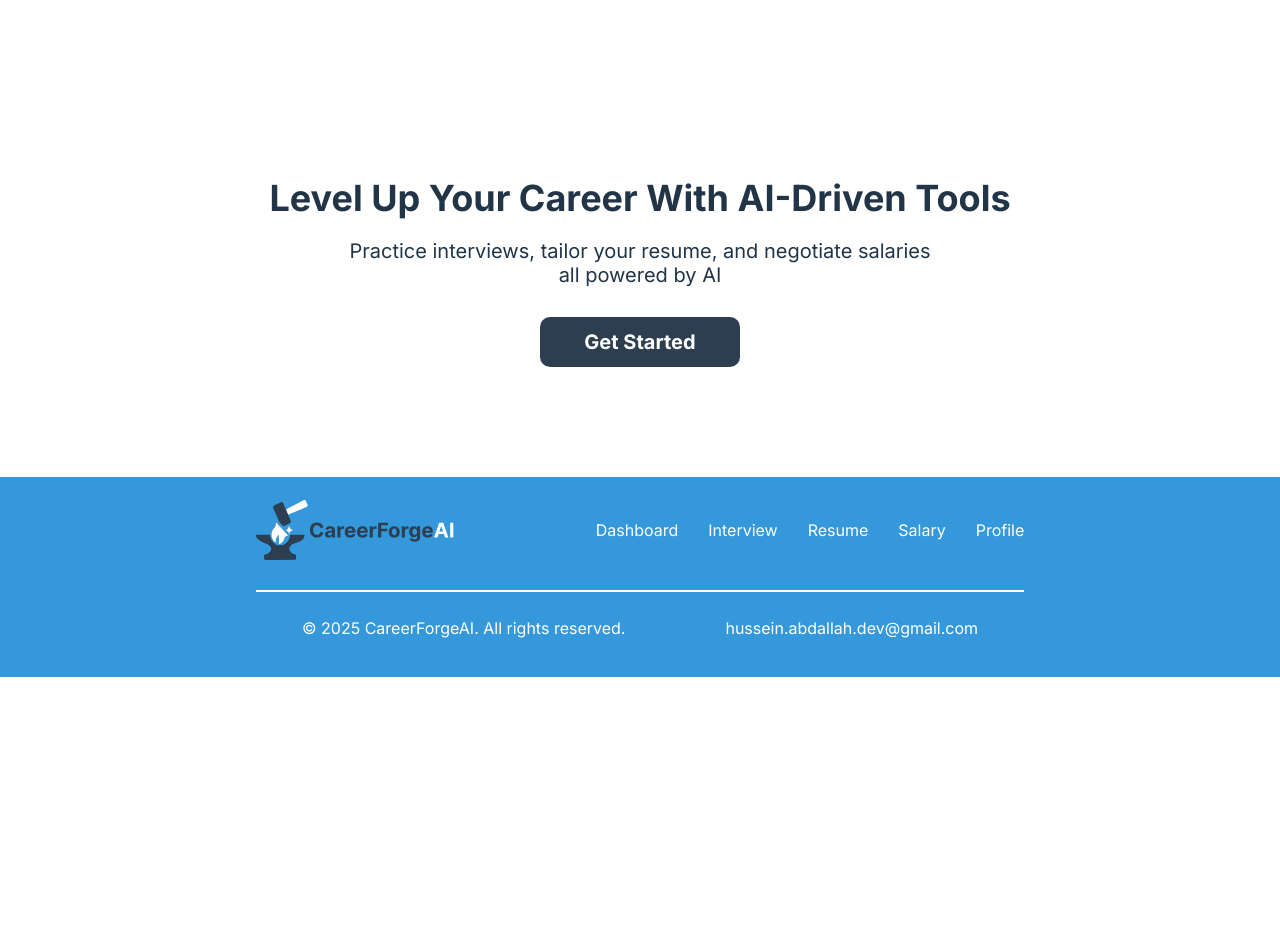
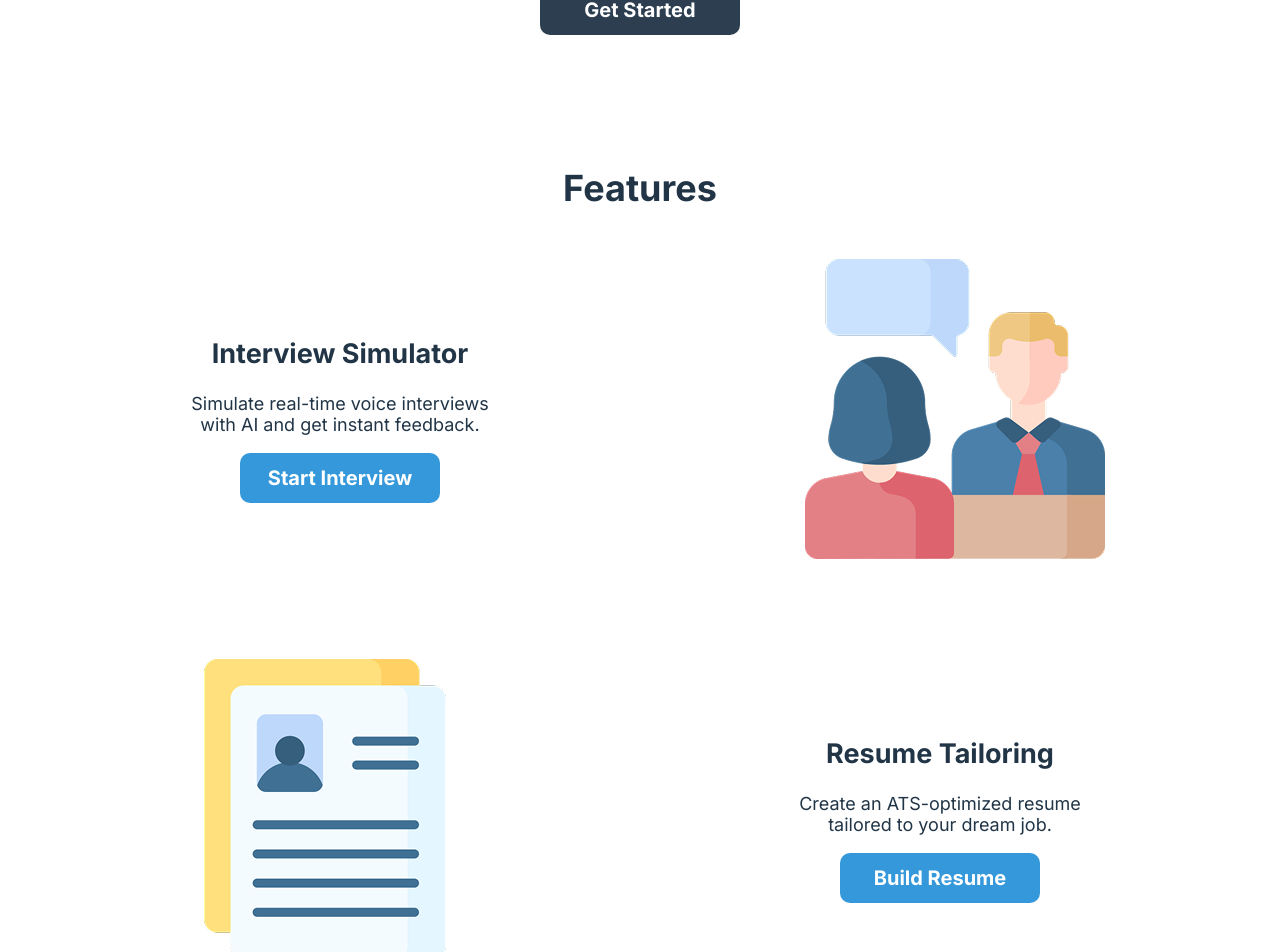
Before and after one commit to Hussein-Abdallah0/CareerForgeAI, a React (Vite) app in the folder frontend/: page /home in a window 1280 px wide. Shown: the part 334-1286 px from the top of the page. Before the commit the page ends 1011 px from the top, so only its background shows below. Built offline with nearby package versions, Linux system fonts and the light colour scheme.

Commit message:
Finish styling of 2nd section in home page

```diff
--- a/frontend/src/pages/Home/index.jsx
+++ b/frontend/src/pages/Home/index.jsx
@@ -11,10 +11,42 @@ const Home = () => {
   return (
     <div>
       <Navbar type="home" />
+
       <div className="home1">
         <h1 className="title">Level Up Your Career With AI-Driven Tools</h1>
         <p>Practice interviews, tailor your resume, and negotiate salaries all powered by AI</p>
         <Button text="Get Started" onClick={() => navigate("/login")} />
+      </div>
+      <div className="home2">
+        <h1 className="title">Features</h1>
+        <div className="features">
+          <div className="feature">
+            <div className="feature-details">
+              <h2>Interview Simulator</h2>
+              <p>Simulate real-time voice interviews with AI and get instant feedback.</p>
+              <Button version="secondary" text="Start Interview" />
+            </div>
+            <img src="home/image1.png" alt="" />
+          </div>
+
+          <div className="feature">
+            <img src="home/image2.png" alt="" />
+            <div className="feature-details">
+              <h2>Resume Tailoring</h2>
+              <p>Create an ATS-optimized resume tailored to your dream job.</p>
+              <Button version="secondary" text="Build Resume" />
+            </div>
+          </div>
+
+          <div className="feature">
+            <div className="feature-details">
+              <h2>Salary Negotiator</h2>
+              <p>Know your worth, get market insights and pay range suggestions.</p>
+              <Button version="secondary" text="Analyze Salary" />
+            </div>
+            <img src="home/image3.png" alt="" />
+          </div>
+        </div>
       </div>
 
       <Footer />
--- a/frontend/src/pages/Home/styles.css
+++ b/frontend/src/pages/Home/styles.css
@@ -4,6 +4,17 @@
   justify-content: center;
   align-items: center;
   text-align: center;
+  padding-top: 650px;
+  padding-bottom: 100px;
+}
+
+.home2 {
+  display: flex;
+  flex-direction: column;
+  justify-content: center;
+  align-items: center;
+  text-align: center;
+  /* margin-bottom: 100px; */
 }
 
 .title {
@@ -15,3 +26,31 @@
   font-size: 20px;
   width: 600px;
 }
+
+.feature-details {
+  font-size: 18px;
+}
+
+.feature > img {
+  width: 300px;
+  height: 300px;
+}
+
+.feature {
+  /* margin-top: 100px; */
+  display: flex;
+  align-items: center;
+  justify-content: center;
+  gap: 300px;
+}
+
+.feature p {
+  width: 330px;
+}
+
+.features {
+  display: flex;
+  flex-direction: column;
+  gap: 100px;
+  margin-top: 50px;
+}
```
